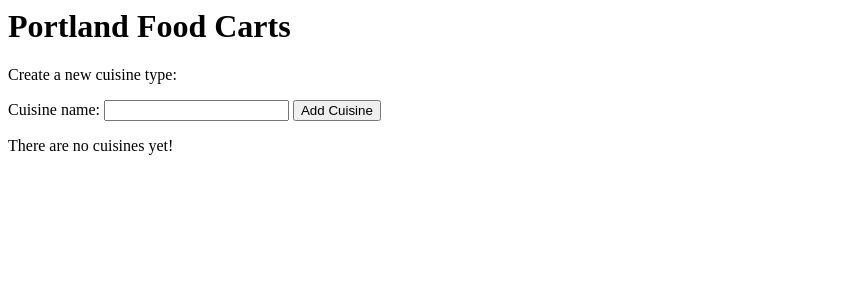
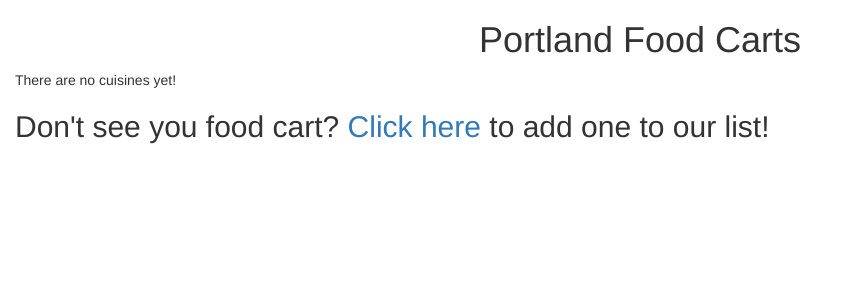
Before and after one commit to Jeremiah-Freeman/FoodCarts-build-out-, a PHP site: template views/index.html.twig in a window 1280 px wide. Shown: the top 300 px of the page, without its empty margins (0-855 px from the left). Run offline with PHP 8.4, Linux system fonts and the light colour scheme; the template is opened without the code that fills it, so the values that code supplies are empty; some libraries are stand-ins or nearby versions.

Commit message:
add bootstrap formatting

```diff
--- a/app/app.php
+++ b/app/app.php
@@ -46,12 +46,12 @@
 
     $app->post("/delete_cuisines", function() use ($app) {
         Cuisine::deleteAll();
-        return $app['twig']->render('index.html.twig');
+        return $app['twig']->render('index.html.twig', array('cuisines' => Cuisine::getAll()));
     });
 
     $app->post("/delete_carts", function() use ($app) {
         Cart::deleteAll();
-        return $app['twig']->render('index.html.twig');
+        return $app['twig']->render('index.html.twig', array('cuisines' => Cuisine::getAll()));
     });
 
     $app->get("/cuisines/{id}", function($id) use ($app) {
--- a/src/Cuisine.php
+++ b/src/Cuisine.php
@@ -53,7 +53,7 @@ class Cuisine
     function update($new_type)
     {
         $GLOBALS['DB']->exec("UPDATE cuisines SET type = '{$new_type}' WHERE id = {$this->getId()};");
-        $this->setName($new_type);
+        $this->setType($new_type);
     }
     function delete()
     {
--- a/views/carts.html.twig
+++ b/views/carts.html.twig
@@ -1,6 +1,8 @@
 <html>
 <head>
     <title>Portland Food Carts</title>
+    <link rel='stylesheet' href='https://maxcdn.bootstrapcdn.com/bootstrap/3.3.1/css/bootstrap.min.css'>
+    <link rel='stylesheet' href='css/styles.css' type='text/css'>
 </head>
 <body>
     <h1>Carts</h1>
--- a/views/cuisine.html.twig
+++ b/views/cuisine.html.twig
@@ -1,6 +1,8 @@
 <html>
 <head>
     <title>Portland Food Carts</title>
+    <link rel='stylesheet' href='https://maxcdn.bootstrapcdn.com/bootstrap/3.3.1/css/bootstrap.min.css'>
+    <link rel='stylesheet' href='css/styles.css' type='text/css'>
 </head>
 <body>
     <h1>{{ cuisine.getType }}</h1>
--- a/views/cuisine_edit.html.twig
+++ b/views/cuisine_edit.html.twig
@@ -3,6 +3,8 @@
     <head>
         <meta charset="utf-8">
         <title>Edit Cuisine</title>
+        <link rel='stylesheet' href='https://maxcdn.bootstrapcdn.com/bootstrap/3.3.1/css/bootstrap.min.css'>
+        <link rel='stylesheet' href='css/styles.css' type='text/css'>
     </head>
     <body>
         <h1>Update the {{ cuisine.getType }} Cuisine</h1>
--- a/views/cuisines.html.twig
+++ b/views/cuisines.html.twig
@@ -1,6 +1,8 @@
 <html>
 <head>
     <title>Portland Food Carts</title>
+    <link rel='stylesheet' href='https://maxcdn.bootstrapcdn.com/bootstrap/3.3.1/css/bootstrap.min.css'>
+    <link rel='stylesheet' href='css/styles.css' type='text/css'>
 </head>
 <body>
     <h1>Cuisines</h1>
--- a/views/delete_carts.html.twig
+++ b/views/delete_carts.html.twig
@@ -1,6 +1,8 @@
 <html>
 <head>
     <title>Portland Food Carts</title>
+    <link rel='stylesheet' href='https://maxcdn.bootstrapcdn.com/bootstrap/3.3.1/css/bootstrap.min.css'>
+    <link rel='stylesheet' href='css/styles.css' type='text/css'>
 </head>
 <body>
     <h1>List cleared!</h1>
--- a/views/index.html.twig
+++ b/views/index.html.twig
@@ -1,29 +1,28 @@
 <html>
 <head>
     <title>Portland Food Carts</title>
+    <link rel='stylesheet' href='https://maxcdn.bootstrapcdn.com/bootstrap/3.3.1/css/bootstrap.min.css'>
+    <link rel='stylesheet' href='css/styles.css' type='text/css'>
 </head>
 <body>
-    <h1>Portland Food Carts</h1>
+    <div class="container-fluid">
+        <h1 class="text-center">Portland Food Carts</h1>
 
-    <p>Create a new cuisine type:</p>
 
-    <form action="/cuisines" method="post">
-        <label for="name">Cuisine name:</label>
-        <input id="name" name="name" type="text">
+        {% if cuisines is not empty %}
+            <div class="row">
+                {% for cuisine in cuisines %}
+                <div class="col-md-2">
+                    <h2 class="text-center"><strong><a href="/cuisines/{{ cuisine.getId }}">{{ cuisine.getType }}</a></strong></h2>
+                </div>
+                {% endfor %}
+            </div>
+        {% else %}
+            <p>There are no cuisines yet!</p>
+        {% endif %}
 
-        <button type="submit">Add Cuisine</button>
-    </form>
-
-    {% if cuisines is not empty %}
-        <p>Here are all your cuisines:</p>
-        <ul>
-            {% for cuisine in cuisines %}
-                <li><a href="/cuisines/{{ cuisine.getId }}">{{ cuisine.getType }}</a></li>
-            {% endfor %}
-        </ul>
-    {% else %}
-      <p>There are no cuisines yet!</p>
-    {% endif %}
+        <h2>Don't see you food cart?  <a href="/add-cart">Click here</a> to add one to our list!</h2>
+    </div>
 
 </body>
 </html>
```
Also changed, not shown: web/css/styles.css (added).
